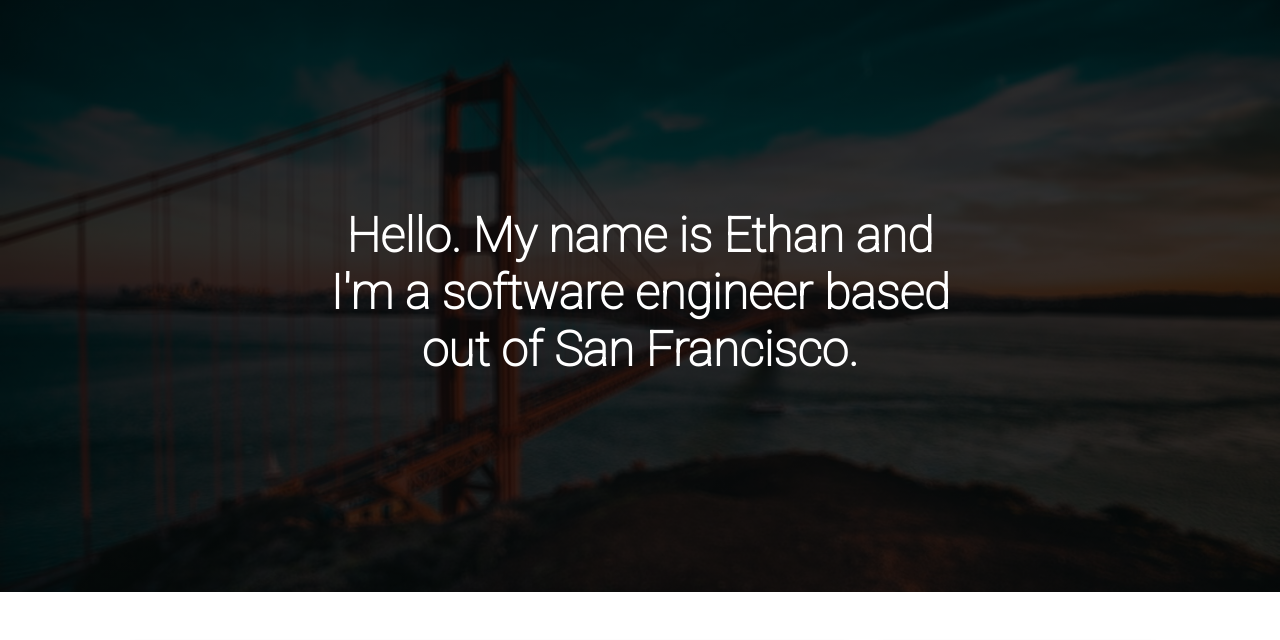
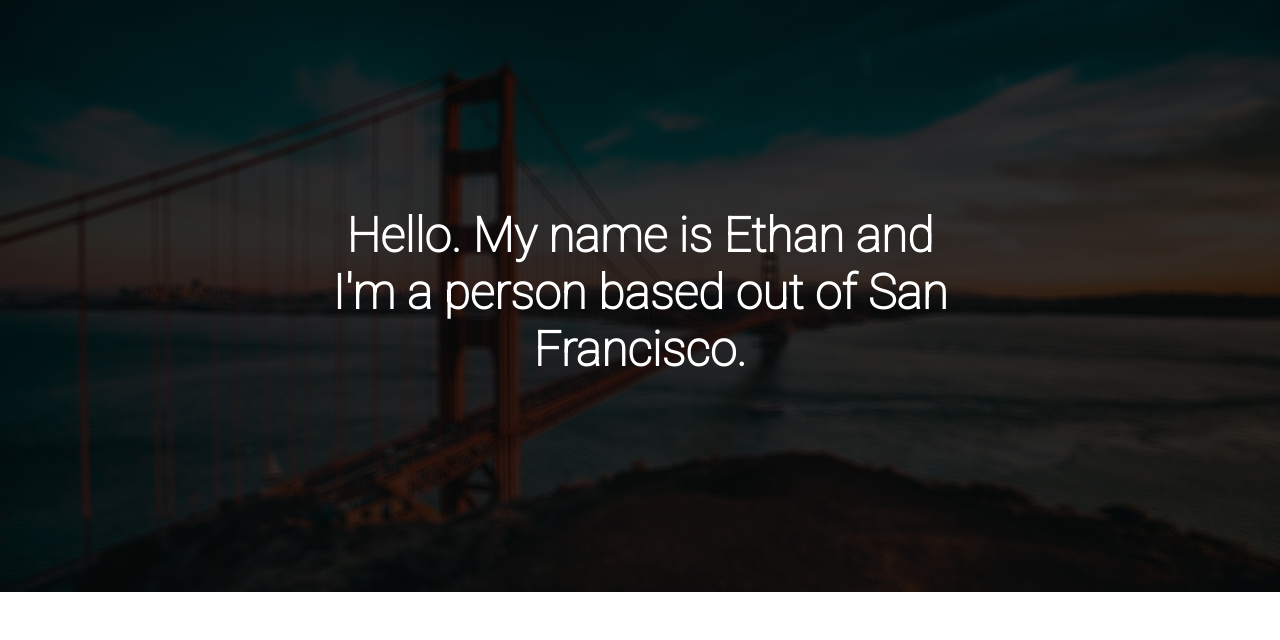
Before and after one commit to ethanhuynh0413/final, a plain HTML site: page index.html in a window 1280 px wide. Shown: the part 92-732 px from the top of the page. Drawn offline with nearby package versions, Linux system fonts and the light colour scheme.

Commit message:
Update index.html

```diff
--- a/index.html
+++ b/index.html
@@ -37,7 +37,7 @@
   </header>
   <article class="hero">
     <div class="caption">
-      <h2 class="hero"> Hello. My name is Ethan and I'm a software engineer based out of San Francisco. </h2>
+      <h2 class="hero"> Hello. My name is Ethan and I'm a person based out of San Francisco. </h2>
     </div>
   </article>
 
```
